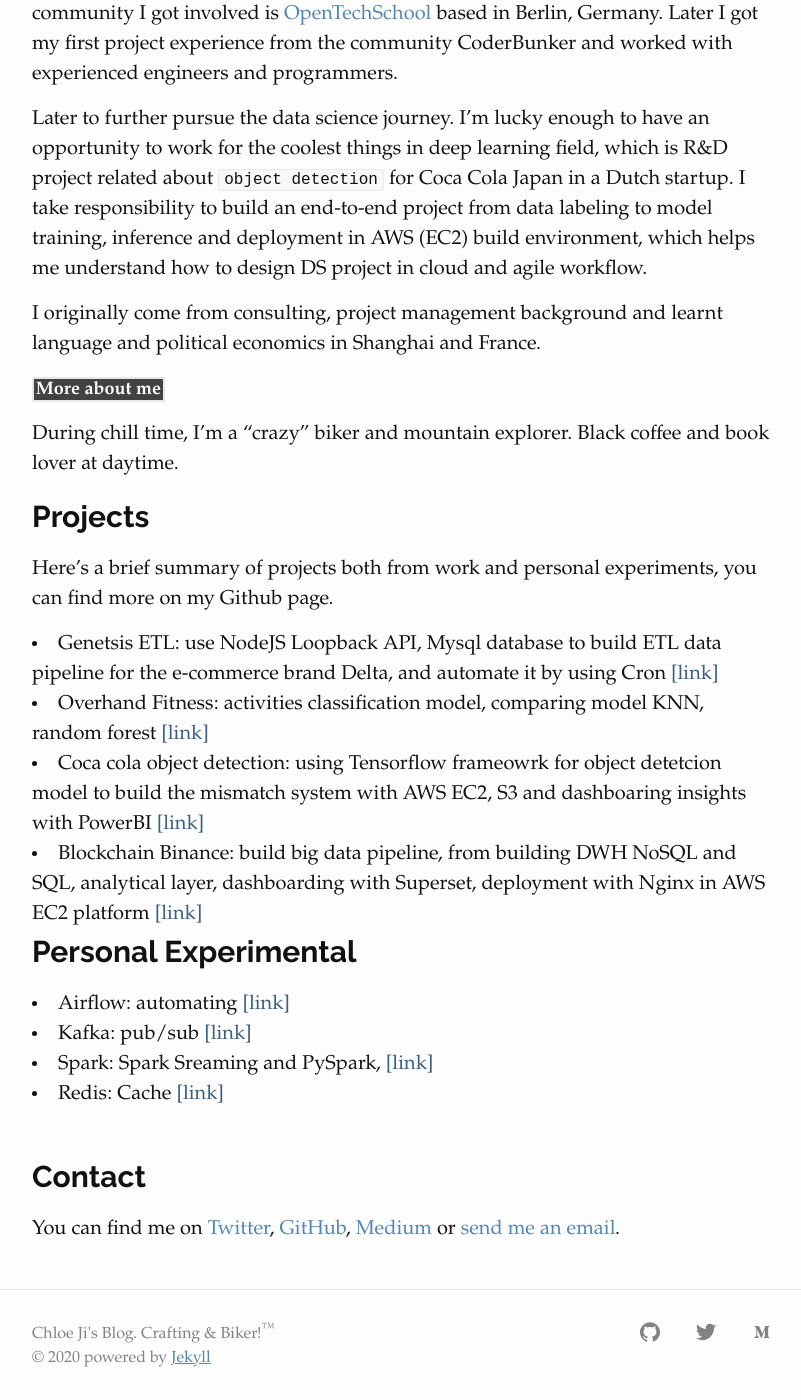
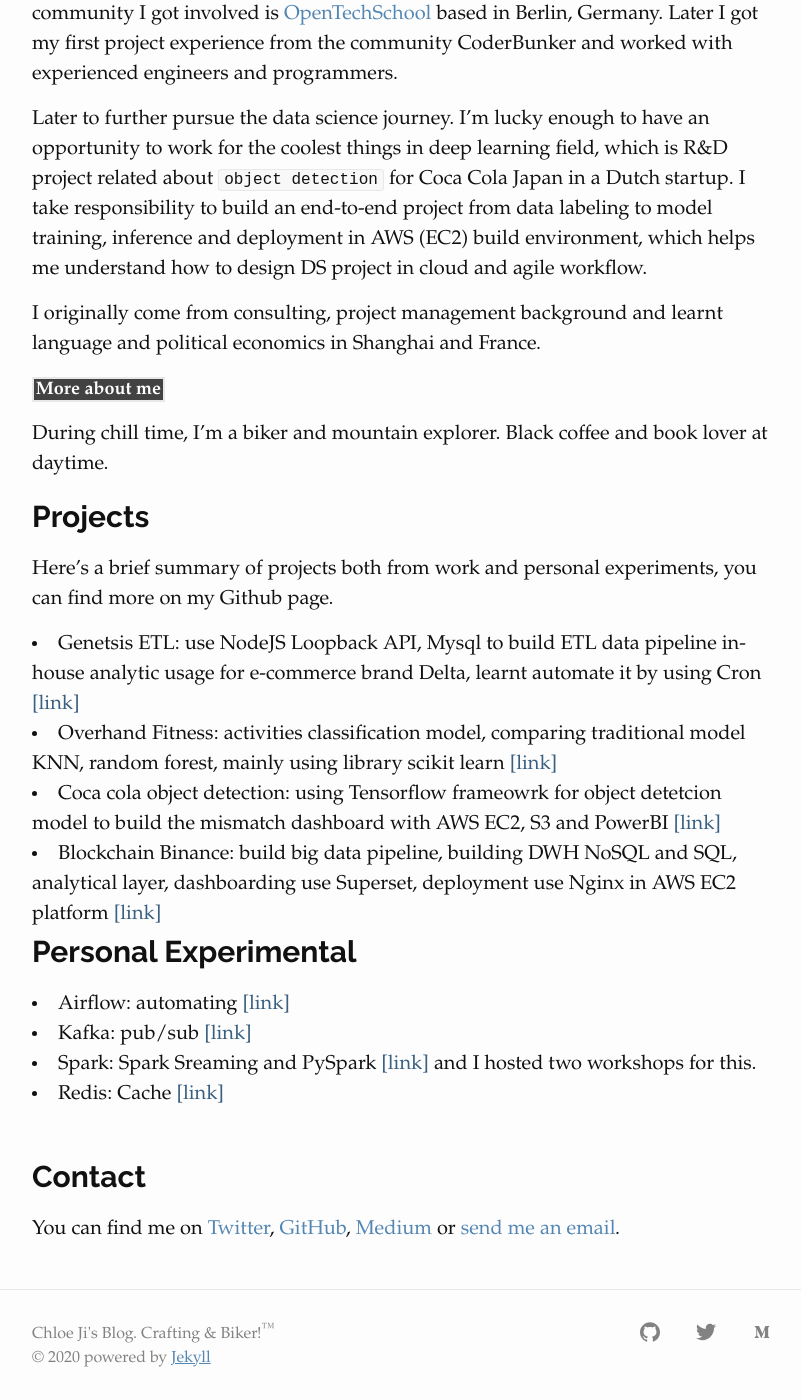
Before and after one commit to Chloejay/chloejay.github.io, a Jekyll site: the page built from index.md, in a window 1280 px wide and 1400 px high, scrolled down 596 px. Shown: the whole window, without its empty margins (238-1039 px from the left). Built offline with Jekyll 4.4.1, drawn with Linux system fonts in a browser that asks for light colours.

Commit message:
change index.md

```diff
--- a/index.md
+++ b/index.md
@@ -23,20 +23,20 @@ I originally come from consulting, project management background and learnt lang
 
 <span class='info'><strong>More about me</strong></span> <br/>
 
-During chill time, I'm a "crazy" biker and mountain explorer. Black coffee and book lover at daytime.
+During chill time, I'm a biker and mountain explorer. Black coffee and book lover at daytime.
 
 ### Projects
 Here's a brief summary of projects both from work and personal experiments, you can find more on my Github page.
 
-<li>Genetsis ETL: use NodeJS Loopback API, Mysql database to build ETL data pipeline for the e-commerce brand Delta, and automate it by using Cron <a href=''> [link]</a></li>
-<li>Overhand Fitness: activities classification model, comparing model KNN, random forest<a href=''> [link]</a></li>
-<li>Coca cola object detection: using Tensorflow frameowrk for object detetcion model to build the mismatch system with AWS EC2, S3 and dashboaring insights with PowerBI <a href=''> [link]</a></li>
-<li>Blockchain Binance: build big data pipeline, from building DWH NoSQL and SQL, analytical layer, dashboarding with Superset, deployment with Nginx in AWS EC2 platform<a href=''> [link]</a></li>
+<li>Genetsis ETL: use NodeJS Loopback API, Mysql to build ETL data pipeline in-house analytic usage for e-commerce brand Delta, learnt automate it by using Cron <a href=''> [link]</a></li>
+<li>Overhand Fitness: activities classification model, comparing traditional model KNN, random forest, mainly using library scikit learn<a href=''> [link]</a></li>
+<li>Coca cola object detection: using Tensorflow frameowrk for object detetcion model to build the mismatch dashboard with AWS EC2, S3 and PowerBI <a href=''> [link]</a></li>
+<li>Blockchain Binance: build big data pipeline, building DWH NoSQL and SQL, analytical layer, dashboarding use Superset, deployment use Nginx in AWS EC2 platform<a href=''> [link]</a></li>
 
 ### Personal Experimental
 <li>Airflow: automating<a href=''> [link]</a></li>
 <li>Kafka: pub/sub<a href=''> [link]</a></li>
-<li>Spark: Spark Sreaming and PySpark,<a href=''> [link]</a></li>
+<li>Spark: Spark Sreaming and PySpark<a href=''> [link]</a> and I hosted two workshops for this.</li>
 <li>Redis: Cache<a href=''> [link]</a></li>
 
 <br>
```
